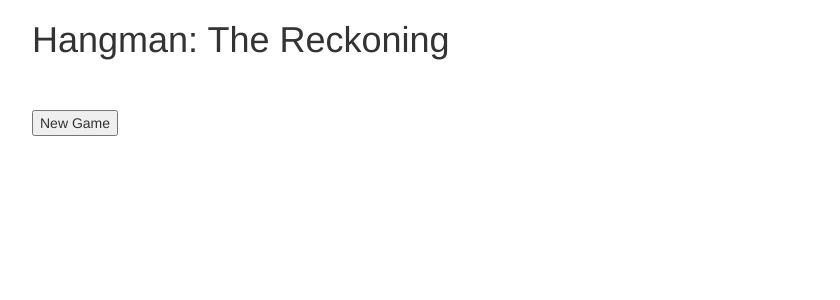
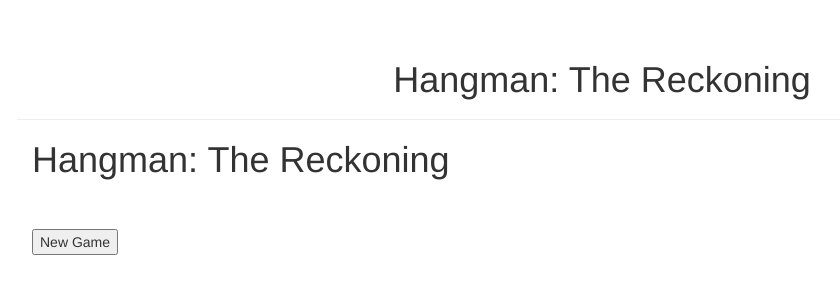
Before and after one commit to bdauer/hangman, a Django app: template hangman/hangman_game/templates/hangman_game/index.html in a window 1280 px wide. Shown: the top 300 px of the page, without its empty margins (38-878 px from the left). Run offline with Django 3.2, Linux system fonts and the light colour scheme; the template is opened without the code that fills it, so the values that code supplies are empty; parts of the project's set-up code (start-up, migrations or seed data) failed here and were passed over; some libraries are stand-ins or nearby versions.

Commit message:
Put title in a bootstrap page-header

```diff
--- a/hangman/hangman/templates/base.html
+++ b/hangman/hangman/templates/base.html
@@ -15,6 +15,9 @@
 </head>
 <body>
     <div class="container">
+        <div class="row page-header">
+        <h1 class="text-center">Hangman: The Reckoning</h1>
+    </div>
         {% block content %}
         {% endblock %}
     </div>
```
